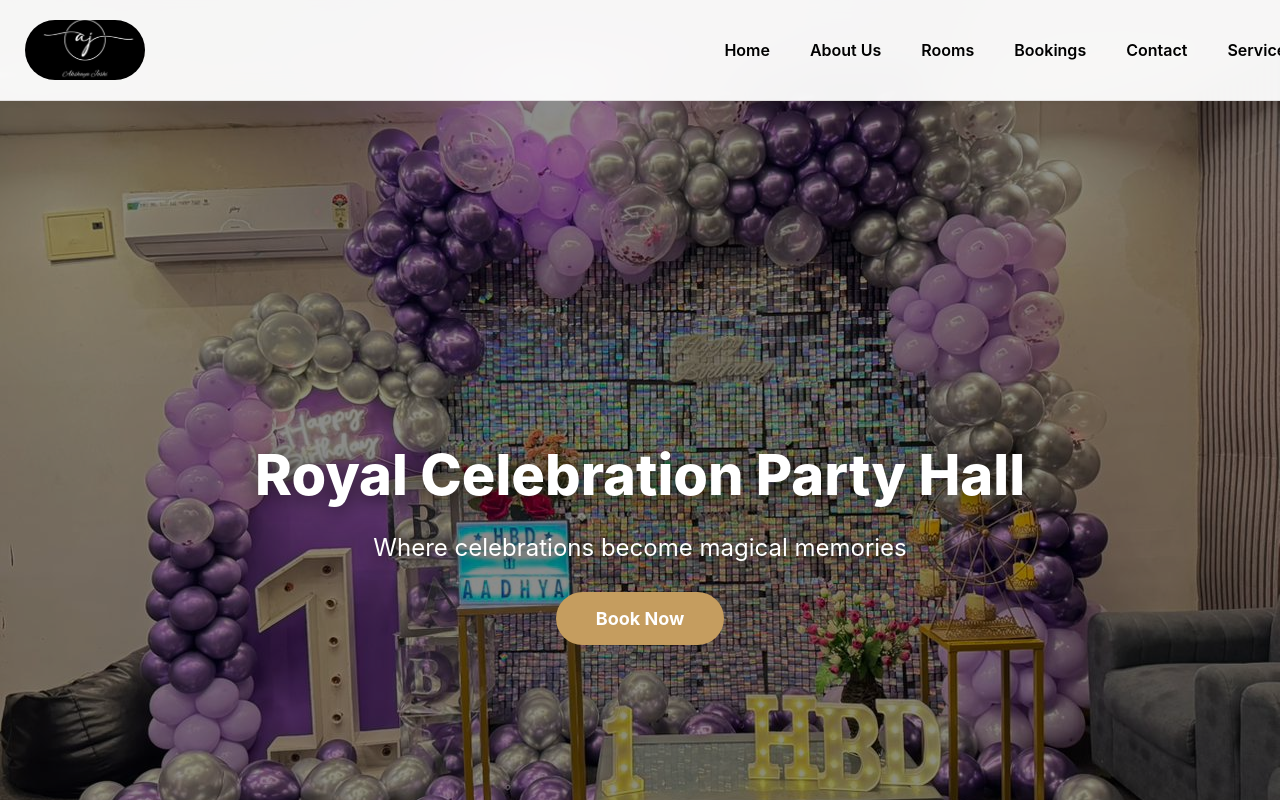
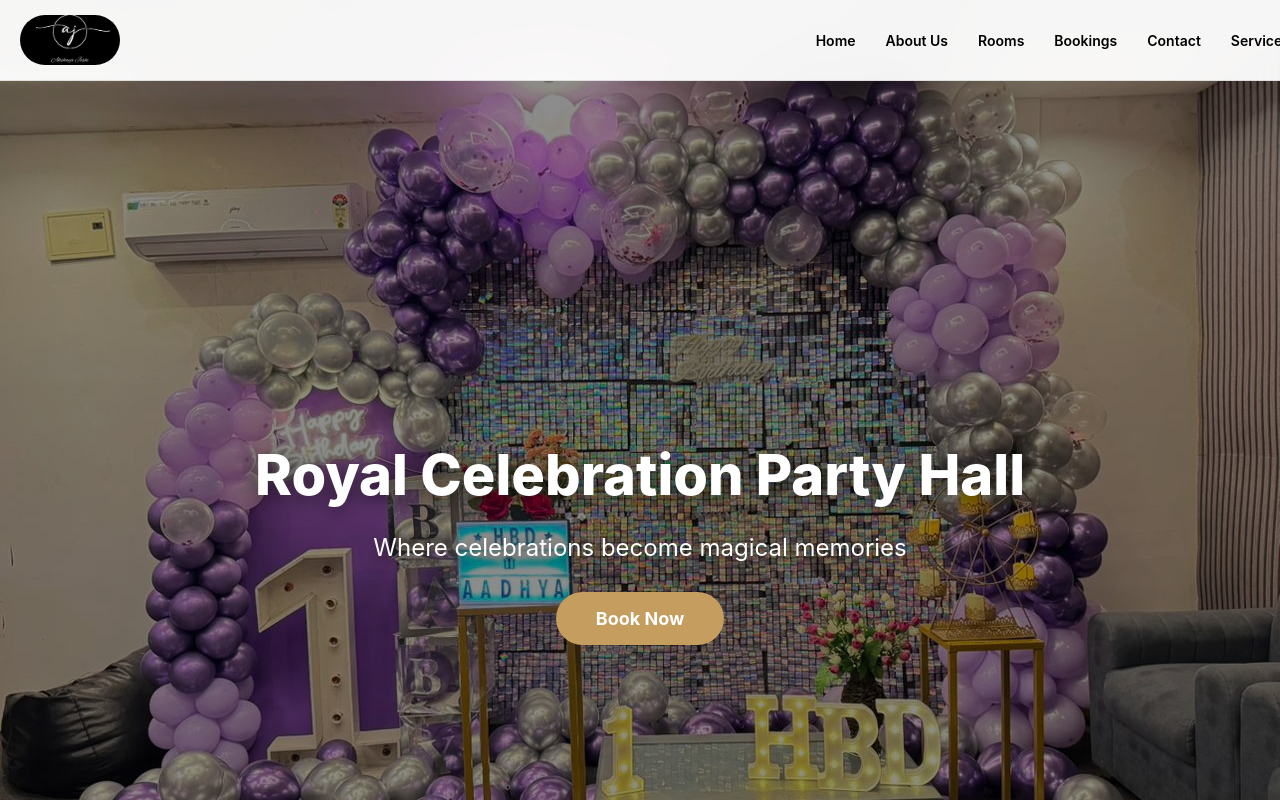
Before and after one commit to pathapatisneha2025-commits/Partyhousewebsite, a React (Create React App) app: page / in a window 1280 px wide. Shown: the top 800 px of the page. Built offline with nearby package versions, Linux system fonts and the light colour scheme.

Commit message:
changes made

```diff
--- a/src/component/navbar.jsx
+++ b/src/component/navbar.jsx
@@ -13,7 +13,7 @@ export default function Navbar() {
   const styles = {
     navbar: {
       width: "100%",
-    padding: shrink ? "10px 20px" : "20px 25px",
+      padding: shrink ? "10px 15px" : "15px 20px",
       position: "fixed",
       top: 0,
       left: 0,
@@ -25,39 +25,38 @@ export default function Navbar() {
       zIndex: 1000,
       borderBottom: "1px solid #e0dede",
       transition: "0.3s ease",
-    overflowX: "auto", // <-- allows horizontal scroll
-    whiteSpace: "nowrap", // prevents links from wrapping
     },
 
-  navLinks: {
-    listStyle: "none",
-    display: "flex",
-    flexDirection: "row",
-    gap: "20px",
-    padding: 0,
-    margin: 0,
-    flexWrap: "nowrap", // <-- prevent wrapping
-  },
     logoImg: {
-      width: shrink ? "90px" : "120px",
-      height: shrink ? "45px" : "60px",
+      width: shrink ? "80px" : "100px",
+      height: shrink ? "40px" : "50px",
       borderRadius: "40px",
       objectFit: "cover",
       transition: "0.3s ease",
     },
 
-
+    navLinks: {
+      display: "flex",
+      flexDirection: "row",
+      gap: "10px",
+      listStyle: "none",
+      padding: 0,
+      margin: 0,
+      flexWrap: "nowrap",
+      flex: 1, // let links shrink to fit space
+      justifyContent: "flex-end",
+    },
 
     navLink: {
       fontWeight: 600,
-      fontSize: "16px",
-      padding: "10px",
+      fontSize: "14px", // smaller font on mobile
+      padding: "8px 10px", // smaller padding
       borderRadius: "8px",
       textDecoration: "none",
       color: "#000",
       transition: "0.3s ease",
       textAlign: "center",
-      whiteSpace: "nowrap", // prevents wrapping of individual links
+      whiteSpace: "nowrap",
     },
   };
 
@@ -74,7 +73,6 @@ export default function Navbar() {
       <style>{hoverStyle}</style>
       <nav style={styles.navbar}>
         <img src="/Logoimage.jpeg" alt="Logo" style={styles.logoImg} />
-
         <ul style={styles.navLinks}>
           <li className="nav-item"><Link to="/" style={styles.navLink}>Home</Link></li>
           <li className="nav-item"><Link to="/about" style={styles.navLink}>About Us</Link></li>
--- a/src/component/roomcard.jsx
+++ b/src/component/roomcard.jsx
@@ -17,7 +17,7 @@ export default function RoomsSection() {
 
     container: {
       display: "grid",
-      gridTemplateColumns: "repeat(auto-fit, minmax(300px, 1fr))",
+      gridTemplateColumns: "repeat(auto-fit, minmax(200px, 1fr))",
       gap: "40px",
     },
 
```
Lines whose indentation alone changed are shown as unchanged.
